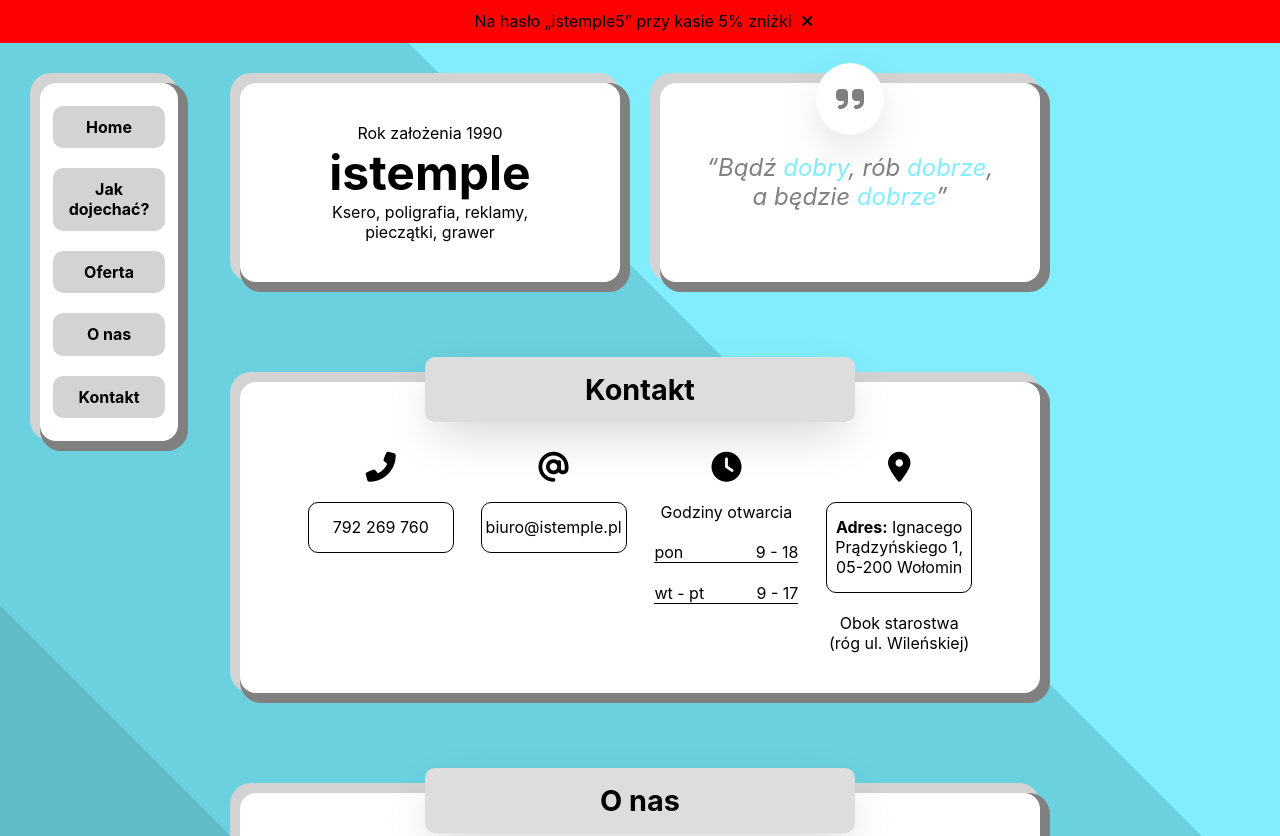
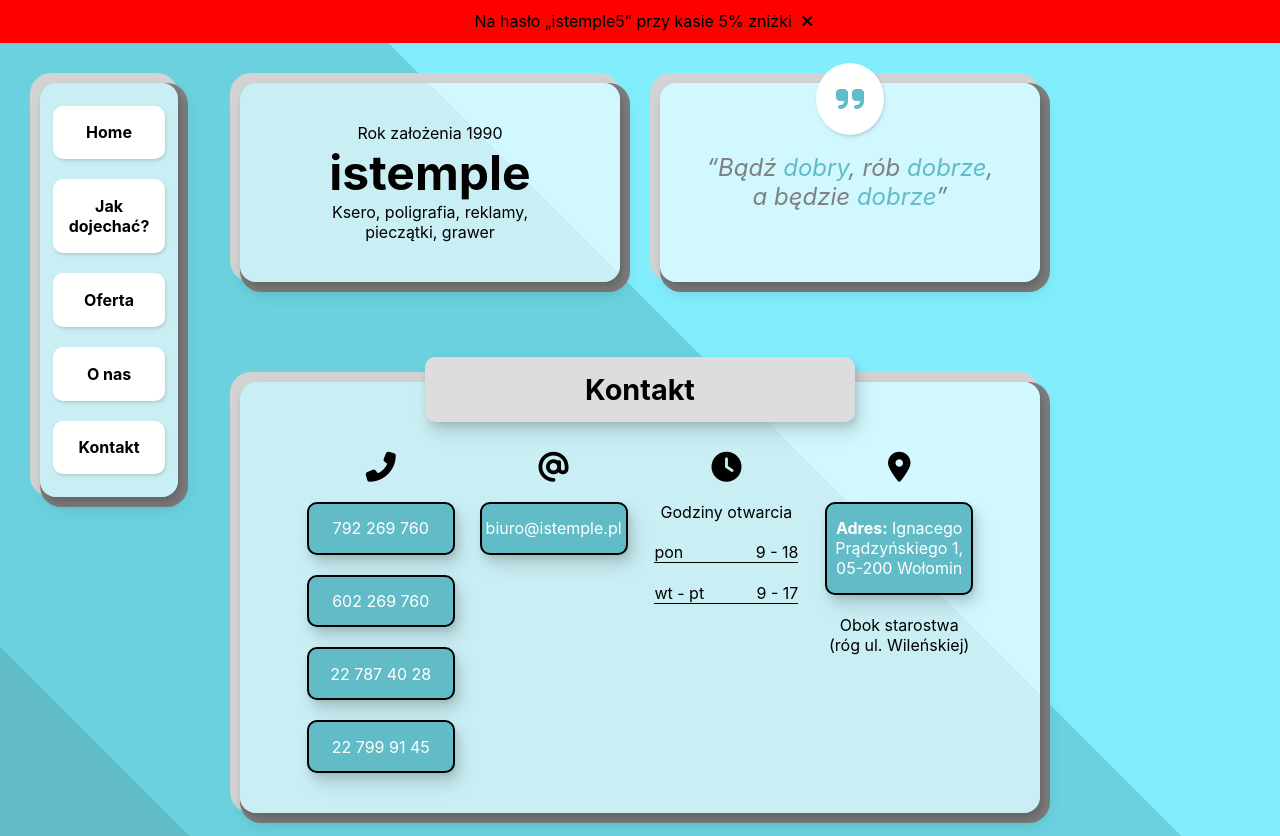
Before and after one commit to goodideagiver/istemple, a plain HTML site: page index.html in a window 1280 px wide. Shown: the top 836 px of the page. Drawn offline with nearby package versions, Linux system fonts and the light colour scheme.

Commit message:
updated css and buttons

```diff
--- a/index.html
+++ b/index.html
@@ -37,19 +37,19 @@
                 <q>Bądź <span>dobry</span>, rób <span>dobrze</span>, a będzie <span>dobrze</span></q>
             </div>
             <div class="grid-item frame-style mobile-buttons">
-                <a href="#contact">Kontakt</a>
-                <a href="#directions">Jak dojechać?</a>
-                <a href="#offer">Oferta</a>
-                <a href="#about">O nas</a>
+                <a class="clickable" href="#contact">Kontakt</a>
+                <a class="clickable" href="#directions">Jak dojechać?</a>
+                <a class="clickable" href="#offer">Oferta</a>
+                <a class="clickable" href="#about">O nas</a>
             </div>
         </div>
         <div class="nav-wrapper">
             <nav class="frame-style">
-            <a href="#home">Home</a>
-            <a href="#directions">Jak dojechać?</a>
-            <a href="#offer">Oferta</a>
-            <a href="#about">O nas</a>
-            <a href="#contact">Kontakt</a>
+            <a class="clickable" href="#home">Home</a>
+            <a class="clickable" href="#directions">Jak dojechać?</a>
+            <a class="clickable" href="#offer">Oferta</a>
+            <a class="clickable" href="#about">O nas</a>
+            <a class="clickable" href="#contact">Kontakt</a>
         </nav></div>
     </header>
     <main>
@@ -60,9 +60,9 @@
                         <li>
                             <i class="fas fa-phone-alt"></i>
                             <a draggable="false" href="tel:792269760">792 269 760</a>
-                            <!-- <a draggable="false" href="tel:602269760">602 269 760</a>
+                            <a draggable="false" href="tel:602269760">602 269 760</a>
                             <a draggable="false" href="tel:227874028">22 787 40 28</a>
-                            <a draggable="false" href="tel:227999145">22 799 91 45</a> -->
+                            <a draggable="false" href="tel:227999145">22 799 91 45</a>
                         </li>
                         <li><i class="fas fa-at"></i><a draggable="false" href="mailto:biuro@istemple.pl">biuro@istemple.pl</a></li>
                         <li><i class="fas fa-clock"></i>
--- a/style.css
+++ b/style.css
@@ -1,12 +1,37 @@
 :root {
     --standard-shadow: 5px 5px 0  rgba(0, 0, 0, 0.4), 10px 10px 0  rgba(2, 2, 2, 0.3), 15px 15px 0  rgba(6, 5, 7, 0.2), 20px 20px 0  rgba(76,40,187,0.1), 25px 25px 0  rgba(76,40,187,0.05),inset 0 0 0  #8545ec, 5px 5px 0  rgba(0, 0, 0, 0.4), 10px 10px 0  rgba(2, 1, 3, 0.3), 15px 15px 0  rgba(0, 0, 0, 0.2);
 
-    --standard-shadow: 5px 5px 0 5px gray,-5px -5px 0 5px lightgray;
+    --standard-shadow: var(--shadow-elevation-medium),5px 5px 0 5px gray,-5px -5px 0 5px lightgray;
 
     --standard-gap: 5%;
 
     --brand-color:rgb(130,238,253);
+    --brand-color-darker:rgba(97,188,200,1);
+
     --small-shadow:rgba(0, 0, 0, 0.2) 0px 18px 50px -10px;
+
+    --shadow-color: 0deg 0% 0%;
+    --shadow-elevation-low:
+      0.3px 0.7px 1.1px hsl(var(--shadow-color) / 0),
+      0.6px 1.2px 2px hsl(var(--shadow-color) / 0.05),
+      1.2px 2.3px 3.9px hsl(var(--shadow-color) / 0.1);
+    --shadow-elevation-medium:
+      0.3px 0.7px 1.1px hsl(var(--shadow-color) / 0),
+      1.2px 2.3px 3.9px hsl(var(--shadow-color) / 0.02),
+      2.1px 4px 6.8px hsl(var(--shadow-color) / 0.05),
+      3.5px 6.7px 11.3px hsl(var(--shadow-color) / 0.07),
+      5.9px 11.3px 19.1px hsl(var(--shadow-color) / 0.1);
+    --shadow-elevation-high:
+      0.3px 0.7px 1.1px hsl(var(--shadow-color) / 0),
+      2.1px 4.1px 6.9px hsl(var(--shadow-color) / 0.01),
+      3.7px 7.1px 12px hsl(var(--shadow-color) / 0.02),
+      5.2px 10px 16.9px hsl(var(--shadow-color) / 0.03),
+      6.9px 13.2px 22.3px hsl(var(--shadow-color) / 0.04),
+      8.9px 17.1px 28.9px hsl(var(--shadow-color) / 0.06),
+      11.4px 21.9px 37px hsl(var(--shadow-color) / 0.07),
+      14.7px 28.2px 47.7px hsl(var(--shadow-color) / 0.08),
+      18.9px 36.3px 61.4px hsl(var(--shadow-color) / 0.09),
+      24.2px 46.6px 78.8px hsl(var(--shadow-color) / 0.1);
 }
 
 * {
@@ -100,7 +125,7 @@
     box-shadow: var(--standard-shadow);
     /* border: 1px black solid; */
     border-radius: 1rem;
-    background-color: rgb(255, 255, 255);
+    background-color: rgba(255, 255, 255, 0.637);;
 }
 
 @supports (not (gap:20px)) {
@@ -150,19 +175,18 @@
 
 .motto i {
     font-size: 2rem;
-    color: gray;
+    color: var(--brand-color-darker);
     position: absolute;
     top: -10%;
     background-color: white;
     padding: 20px;
     border-radius: 50%;
-    box-shadow: rgba(0, 0, 0, 0.2) 0px 18px 50px -10px;
+    /* box-shadow: rgba(0, 0, 0, 0.2) 0px 18px 50px -10px; */
+    box-shadow: var(--shadow-elevation-low);
 }
 
-
-
 .motto span {
-    color: var(--brand-color);
+    color: var(--brand-color-darker);
 }
 
 .t-box {
@@ -185,6 +209,7 @@
     padding: 15px;
     border-radius: 10px;
     box-shadow: rgba(0, 0, 0, 0.2) 0px 18px 50px -10px;
+    box-shadow: var(--shadow-elevation-medium);
 
 }
 
@@ -233,17 +258,20 @@
 }
 
 #contact a,#footer a {
-    border: 1px solid black;
+    border: 2px solid black;
+    background-color: var(--brand-color-darker);
     padding: 10% 0;
     width: 100%;
     text-decoration: none;
-    color: black;
+    color: white;
     text-align: center;
     border-radius: 10px;
+    box-shadow: var(--shadow-elevation-medium);
+
 }
 
 #contact a:hover,#footer a:hover {
-    background-color: lightgray;
+    background-color: var(--brand-color);
     text-decoration: underline;
 }
 
@@ -402,7 +430,7 @@
     display: flex;
     flex-direction: row;
     text-align: left;
-    background-color: rgba(97,188,200,1);
+    background-color: var(--brand-color-darker);
     width: 41%;
     padding: 3%;
     align-items: center;
@@ -411,6 +439,7 @@
     min-width: 250px;
     border-radius: 10px;
     box-shadow: var(--small-shadow);
+    box-shadow: var(--shadow-elevation-high);
 }
 
 .of-g-item i {
@@ -447,12 +476,33 @@
     margin: 0;
 }
 
+.clickable {
+    background-color: white !important;
+    color: black !important;
+    font-weight: bold !important;
+    box-shadow: var(--shadow-elevation-low) !important;
+    width: auto !important;
+    display: block !important;
+    text-align: center !important;
+    text-decoration: none !important;
+    transition: transform .2s ease-out, box-shadow 0.2s, background-color 0.1s;
+    border: none !important;
+    padding: 15% 5% !important;
+}
+
+.clickable:hover {
+    transform: scale(1.05) !important;
+    box-shadow: var(--shadow-elevation-medium) !important;
+    background-color: lightgray !important;
+}
+
 @media (max-width:1200px) {
 
     .t-box,.grid-item {
         --mobile-padding:5%;
         padding-left: var(--mobile-padding);
         padding-right: var(--mobile-padding);
+        background-color: rgba(255, 255, 255, 0.637);
     }
 
     section h2 {
@@ -505,7 +555,7 @@
     }
 
     header,main {
-        padding: var(--standard-gap);
+        padding: 2%;
     }
 
     #contact ul {
```
